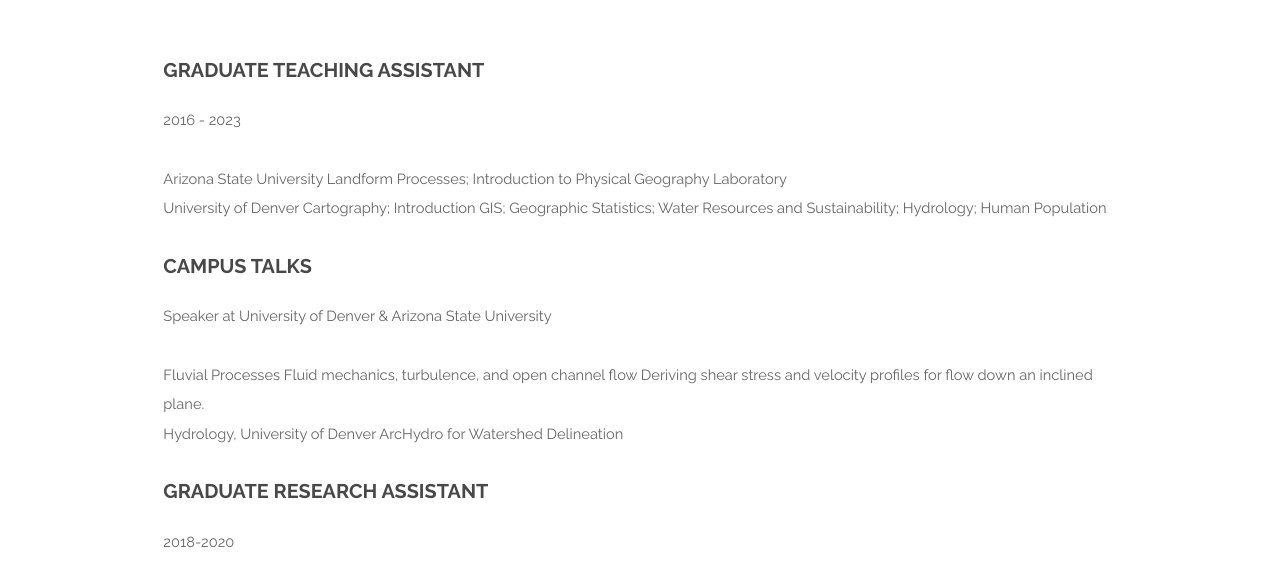
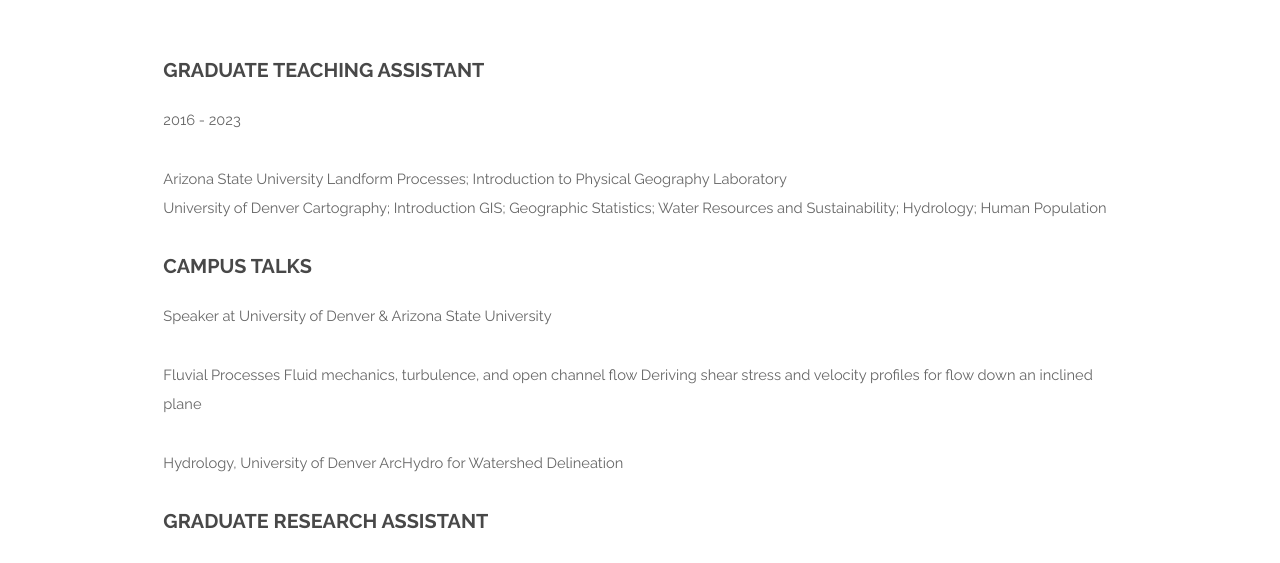
Before and after one commit to MichealaRob12/madeline.kelley, a plain HTML site: page teaching.html in a window 1280 px wide. Shown: the part 234-797 px from the top of the page. Drawn offline with Linux system fonts and the light colour scheme.

Commit message:
teaching formatting

```diff
--- a/teaching.html
+++ b/teaching.html
@@ -54,7 +54,7 @@
 
 					Landform Processes; Introduction to Physical Geography Laboratory
 
-				<br>
+					<br>
 
 					University of Denver
 
@@ -65,21 +65,18 @@
 
 				<h3>Campus Talks</h3>
 				<p>Speaker at University of Denver & Arizona State University</p>
-				<p>	Fluvial Processes
-					Fluid mechanics, turbulence, and open channel flow Deriving shear stress and velocity profiles for flow down an inclined plane.
+				<p> Fluvial Processes
+					Fluid mechanics, turbulence, and open channel flow Deriving shear stress and velocity profiles for
+					flow down an inclined plane </p>
 
-					<br>
-
-					Hydrology, University of Denver
-					ArcHydro for Watershed Delineation
-				</p>
-
+					<p>Hydrology, University of Denver
+					ArcHydro for Watershed Delineation</p>
 				<h3>Graduate Research Assistant</h3>
 				<p>2018-2020</p>
 
 				<p> Arizona State University
 					<li>Earth Surface Processes and Geomorphology Lab under the direction of Dr. Ian
-					Walker</li>
+						Walker</li>
 					<li>Sediment Transport Lab under the direction of Dr. Mark Schmeeckle</li>
 				</p>
 
```
